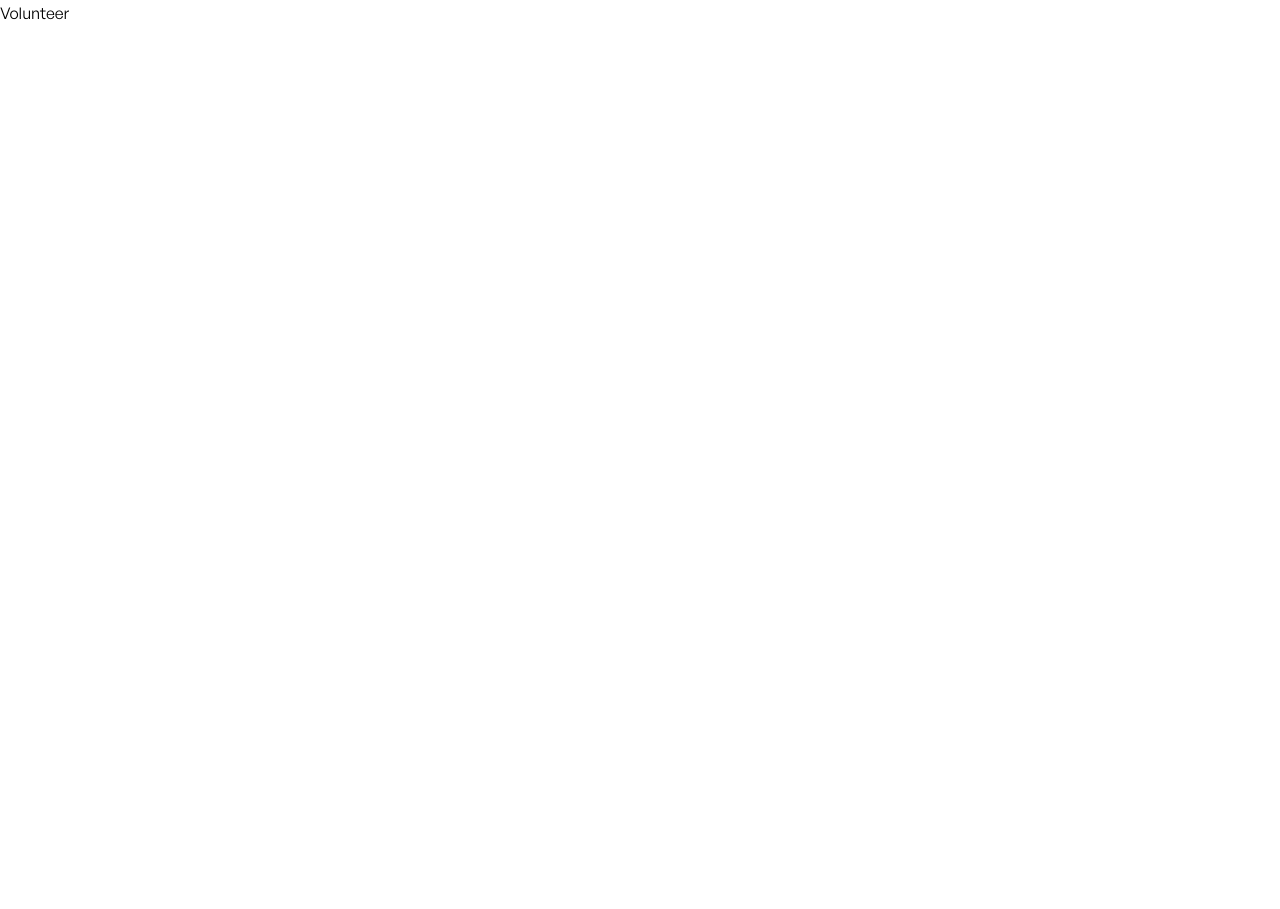
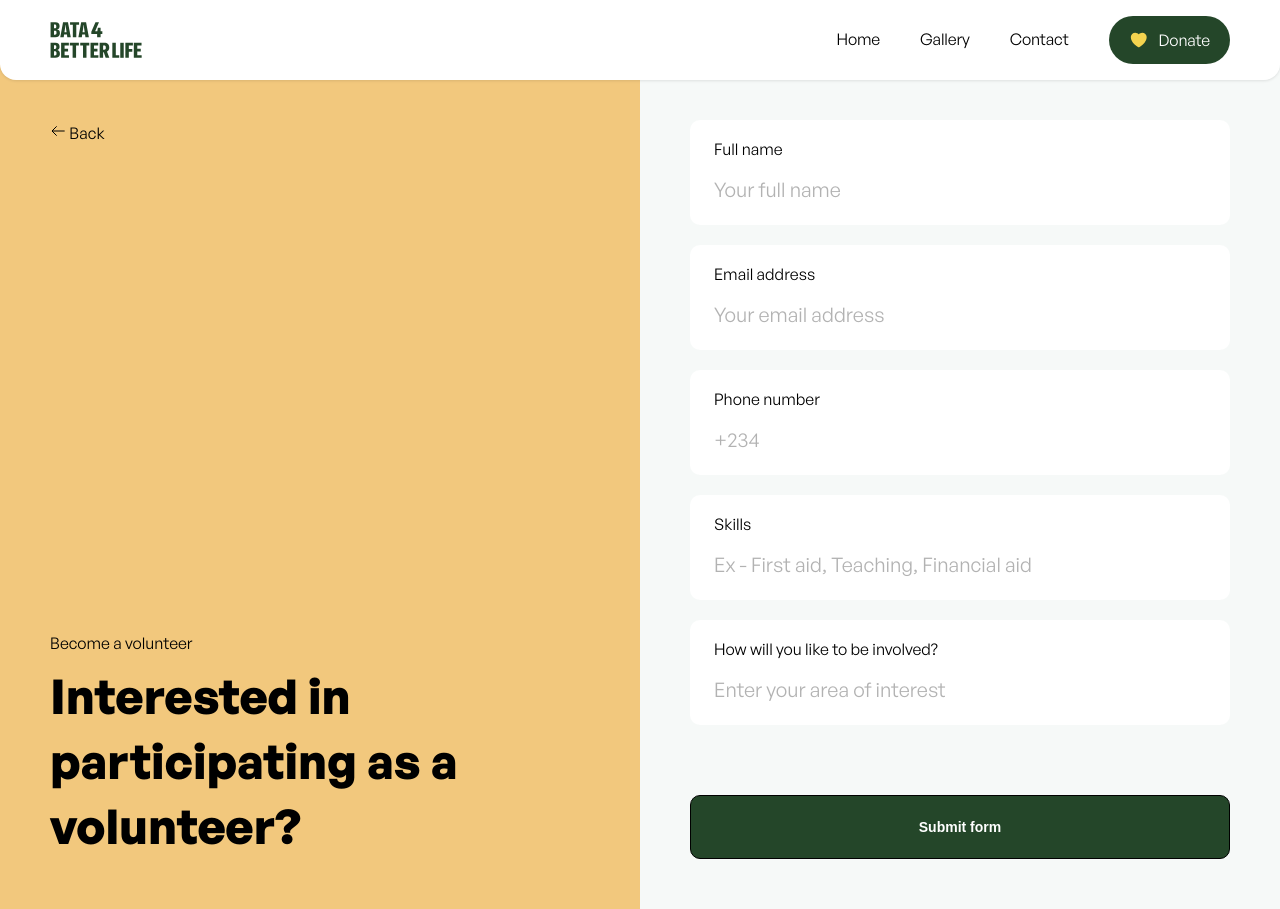
Before and after one commit to GainAfrica/bata4betterlife, a React (Vite) app: page /volunteer in a window 1280 px wide. Before the commit the page ends 800 px from the top, so only its background shows below. Built offline with nearby package versions, Linux system fonts and the light colour scheme.

Commit message:
feat: worked on design for the volunteer page

```diff
--- a/src/components/Volunteer.jsx
+++ b/src/components/Volunteer.jsx
@@ -1,4 +1,5 @@
 import React from "react";
+import { Link } from "react-router-dom";
 import Rarrow from "../assets/images/right-arrow.svg";
 
 function Volunteer() {
@@ -9,9 +10,9 @@ function Volunteer() {
           <div className="volunteer__box">
             <p className="volunteer__para">Become a part of our mission</p>
             <h3 className="volunteer__title">I want to become a Volunteer</h3>
-            <div className="volunteer__btn">
+            <Link to={"/volunteer"} className="volunteer__btn">
               <span>Become a volunteer</span> <img src={Rarrow} alt="" />
-            </div>
+            </Link>
           </div>
         </div>
       </div>
--- /dev/null
+++ b/src/components/VolunteerForm.jsx
@@ -0,0 +1,93 @@
+import React from "react";
+import LeftArrow from "../assets/icons/arrow-left.svg";
+
+const VolunteerForm = () => {
+  return (
+    <div className="volunteer-form">
+      <div className="volunteer-form__container">
+        <div className="volunteer-form__box">
+          <div>
+            <img src={LeftArrow} alt="left-arrow" /> Back
+          </div>
+          <div>
+            <p className="volunteer-form__para">Become a volunteer</p>
+            <h3 className="volunteer-form__title">
+              Interested in participating as a volunteer?
+            </h3>
+          </div>
+        </div>
+        <form className="volunteer-form__form">
+          <div className="volunteer-form__form-group">
+            <label htmlFor="name" className="volunteer-form__form-label">
+              Full name
+            </label>
+            <input
+              type="text"
+              name="name"
+              id="name"
+              className="volunteer-form__form-input"
+              placeholder="Your full name"
+            />
+          </div>
+          <div className="volunteer-form__form-group">
+            <label htmlFor="email" className="volunteer-form__form-label">
+              Email address
+            </label>
+            <input
+              type="email"
+              name="email"
+              id="email"
+              className="volunteer-form__form-input"
+              placeholder="Your email address"
+            />
+          </div>
+          <div className="volunteer-form__form-group">
+            <label
+              htmlFor="phone_number"
+              className="volunteer-form__form-label"
+            >
+              Phone number
+            </label>
+            <input
+              type="tel"
+              name="phone_number"
+              id="phone_number"
+              className="volunteer-form__form-input"
+              placeholder="+234"
+            />
+          </div>
+          <div className="volunteer-form__form-group">
+            <label htmlFor="skills" className="volunteer-form__form-label">
+              Skills
+            </label>
+            <input
+              type="text"
+              name="skills"
+              id="skills"
+              className="volunteer-form__form-input"
+              placeholder="Ex - First aid, Teaching, Financial aid "
+            />
+          </div>
+
+          <div className="volunteer-form__form-group">
+            <label htmlFor="interest" className="volunteer-form__form-label">
+              How will you like to be involved?
+            </label>
+            <input
+              type="text"
+              name="interest"
+              id="interest"
+              className="volunteer-form__form-input"
+              placeholder="Enter your area of interest"
+            />
+          </div>
+          <div>
+            <button className="volunteer-form__form-btn">Submit form</button>
+          </div>
+        </form>
+      </div>
+    </div>
+  );
+};
+
+export default VolunteerForm;
--- a/src/pages/Volunteer.jsx
+++ b/src/pages/Volunteer.jsx
@@ -1,7 +1,14 @@
 import React from "react";
+import Header from "../components/Header";
+import VolunteerForm from "../components/VolunteerForm";
 
 const Volunteer = () => {
-  return <div>Volunteer</div>;
+  return (
+    <>
+      <Header />
+      <VolunteerForm />
+    </>
+  );
 };
 
 export default Volunteer;
--- a/src/styles/css/main.css
+++ b/src/styles/css/main.css
@@ -15,6 +15,10 @@ body {
 @font-face {
   font-family: "GeneralSans";
   src: url(../../assets/fonts/generalsans/Fonts/OTF/GeneralSans-Regular.otf) format("opentype"); }
+
+@font-face {
+  font-family: "GeneralSansDark";
+  src: url(../../assets/fonts/generalsans/Fonts/OTF/GeneralSans-Bold.otf) format("opentype"); }
 
 body {
   font-family: "GeneralSans", sans-serif;
@@ -241,12 +245,95 @@ body {
     justify-content: center;
     align-items: center; }
     .volunteer__btn span {
-      margin-right: 0.6rem; }
+      margin-right: 0.6rem;
+      color: #000;
+      text-decoration: none; }
     .volunteer__btn img {
       margin-top: 1px;
       transition: 0.3s ease; }
     .volunteer__btn:hover img {
       transform: rotateZ(-30deg); }
+
+.volunteer-form__container {
+  display: grid;
+  grid-template-columns: 1fr 1fr;
+  min-height: 100vh; }
+
+.volunteer-form__box {
+  display: flex;
+  flex-direction: column;
+  justify-content: space-between;
+  background-color: #f2c87d;
+  padding: 12rem 5rem 5rem; }
+  .volunteer-form__box > :not(:last-child) {
+    margin-bottom: 2.5rem; }
+
+.volunteer-form__title {
+  font-size: 4.8rem;
+  font-weight: 700;
+  line-height: 6.5rem;
+  max-width: 45rem;
+  font-family: "GeneralSansDark", sans-serif; }
+
+.volunteer-form__para {
+  font-size: 1.6rem;
+  font-weight: 500;
+  line-height: 2.2rem;
+  margin-bottom: 10px; }
+
+.volunteer-form__form {
+  display: flex;
+  flex-direction: column;
+  gap: 2rem;
+  padding: 12rem 5rem 5rem;
+  background-color: #f6f9f8; }
+  .volunteer-form__form-group {
+    display: flex;
+    flex-direction: column;
+    gap: 1rem;
+    background-color: #fff;
+    border-radius: 1rem;
+    padding: 1.8rem 2.4rem; }
+  .volunteer-form__form-label {
+    font-size: 1.6rem;
+    font-weight: 500;
+    line-height: 2.2rem;
+    color: #000;
+    margin-bottom: 1px; }
+  .volunteer-form__form-input {
+    border: none;
+    outline: none;
+    padding: 0.45rem 0rem;
+    font-size: 1.6rem;
+    font-weight: 500;
+    line-height: 2.2rem;
+    color: #000;
+    font-family: inherit;
+    font-size: 20px;
+    font-weight: 500;
+    line-height: 27px; }
+    .volunteer-form__form-input::placeholder {
+      font-family: inherit;
+      color: #000;
+      color: #0000004d;
+      font-size: 20px;
+      font-weight: 500;
+      line-height: 27px; }
+  .volunteer-form__form-btn {
+    border: 1px solid #000;
+    border-radius: 1rem;
+    padding: 1rem 3rem;
+    font-size: 1.4rem;
+    font-weight: 600;
+    cursor: pointer;
+    display: flex;
+    justify-content: center;
+    align-items: center;
+    background-color: #244629;
+    color: #fff;
+    width: 100%;
+    height: 64px;
+    margin-top: 50px; }
 
 .header {
   padding: 1.6rem 5rem;
@@ -257,7 +344,8 @@ body {
   display: flex;
   align-items: center;
   justify-content: space-between;
-  position: sticky;
+  position: fixed;
+  width: 100%;
   top: 0;
   z-index: 40; }
   .header__logo-box {
--- a/src/styles/sass/base/_typography.scss
+++ b/src/styles/sass/base/_typography.scss
@@ -1,6 +1,12 @@
 @font-face {
   font-family: "GeneralSans";
   src: url(../../assets/fonts/generalsans/Fonts/OTF/GeneralSans-Regular.otf)
+    format("opentype");
+}
+
+@font-face {
+  font-family: "GeneralSansDark";
+  src: url(../../assets/fonts/generalsans/Fonts/OTF/GeneralSans-Bold.otf)
     format("opentype");
 }
 
--- /dev/null
+++ b/src/styles/sass/components/_volunteer-form.scss
@@ -0,0 +1,103 @@
+.volunteer-form {
+  &__container {
+    display: grid;
+    grid-template-columns: 1fr 1fr;
+    min-height: 100vh;
+    // padding-top: 80px;
+  }
+
+  &__box {
+    display: flex;
+    flex-direction: column;
+    // align-items: sb;
+    justify-content: space-between;
+    background-color: #f2c87d;
+    padding: 12rem 5rem 5rem;
+
+    // this is to space the items in the box
+    & > :not(:last-child) {
+      margin-bottom: 2.5rem;
+    }
+  }
+
+  &__title {
+    font-size: 4.8rem;
+    font-weight: 700;
+    line-height: 6.5rem;
+    max-width: 45rem;
+    font-family: "GeneralSansDark", sans-serif;
+  }
+
+  &__para {
+    font-size: 1.6rem;
+    font-weight: 500;
+    line-height: 2.2rem;
+    margin-bottom: 10px;
+  }
+
+  &__form {
+    display: flex;
+    flex-direction: column;
+    gap: 2rem;
+    padding: 12rem 5rem 5rem;
+    background-color: #f6f9f8;
+
+    &-group {
+      display: flex;
+      flex-direction: column;
+      gap: 1rem;
+      background-color: $color-white;
+      border-radius: 1rem;
+      padding: 1.8rem 2.4rem;
+    }
+
+    &-label {
+      font-size: 1.6rem;
+      font-weight: 500;
+      line-height: 2.2rem;
+      color: $color-black;
+      margin-bottom: 1px;
+    }
+
+    &-input {
+      border: none;
+      outline: none;
+      padding: 0.45rem 0rem;
+      font-size: 1.6rem;
+      font-weight: 500;
+      line-height: 2.2rem;
+      color: $color-black;
+      font-family: inherit;
+      font-size: 20px;
+      font-weight: 500;
+      line-height: 27px;
+
+      &::placeholder {
+        font-family: inherit;
+        color: $color-black;
+        color: #0000004d;
+        // font-family: General Sans;
+        font-size: 20px;
+        font-weight: 500;
+        line-height: 27px;
+      }
+    }
+
+    &-btn {
+      border: 1px solid $color-black;
+      border-radius: 1rem;
+      padding: 1rem 3rem;
+      font-size: 1.4rem;
+      font-weight: 600;
+      cursor: pointer;
+      display: flex;
+      justify-content: center;
+      align-items: center;
+      background-color: $color-green;
+      color: $color-white;
+      width: 100%;
+      height: 64px;
+      margin-top: 50px;
+    }
+  }
+}
--- a/src/styles/sass/components/_volunteer.scss
+++ b/src/styles/sass/components/_volunteer.scss
@@ -66,6 +66,8 @@
 
     span {
       margin-right: 0.6rem;
+      color: $color-black;
+      text-decoration: none;
     }
 
     img {
--- a/src/styles/sass/layout/_header.scss
+++ b/src/styles/sass/layout/_header.scss
@@ -7,7 +7,8 @@
   display: flex;
   align-items: center;
   justify-content: space-between;
-  position: sticky;
+  position: fixed;
+  width: 100%;
   top: 0;
   z-index: 40;
 
--- a/src/styles/sass/main.scss
+++ b/src/styles/sass/main.scss
@@ -12,6 +12,7 @@
 @import "components/about";
 @import "components/impact";
 @import "components/volunteer";
+@import "components/volunteer-form";
 
 @import "layout/header";
 @import "layout/footer";
```
Also changed, not shown: src/assets/icons/arrow-left.svg (added).
